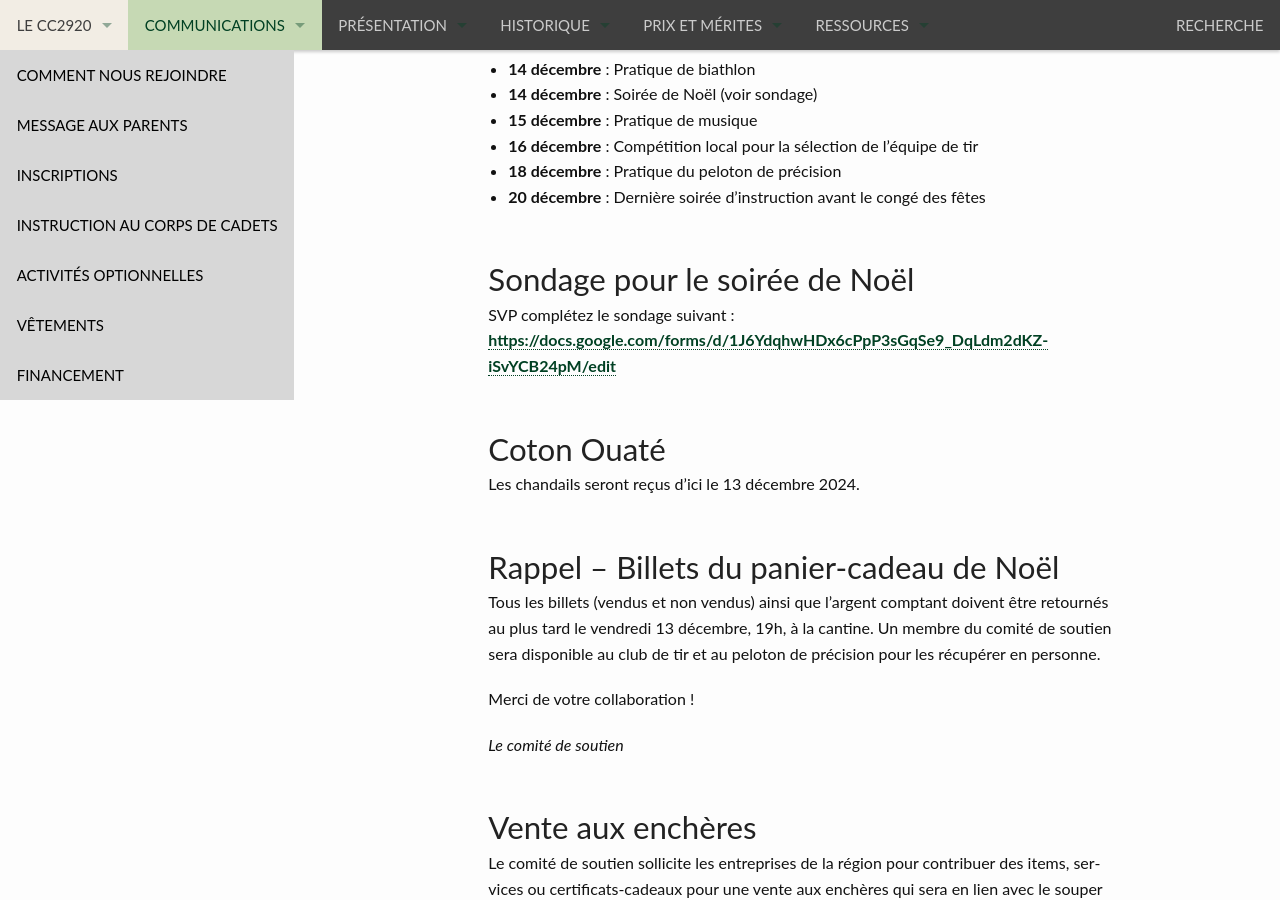
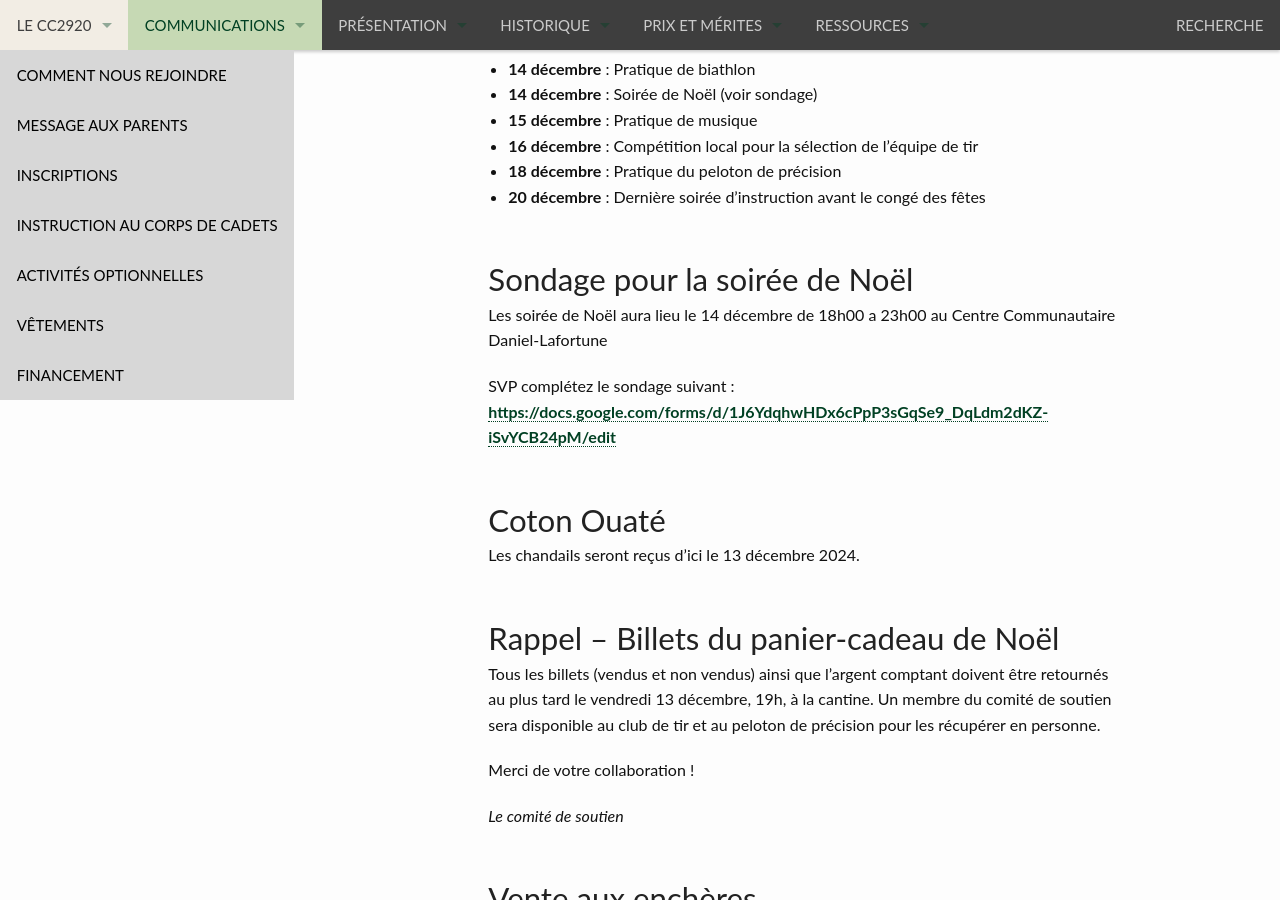
Before and after one commit to CC2920/web, a Jekyll site: the page built from _communications/messages.md, in a window 1280 px wide and 900 px high, scrolled down 777 px. Built offline with Jekyll 4.4.1, drawn with Linux system fonts in a browser that asks for light colours.

Commit message:
Update location

```diff
--- a/_communications/messages.md
+++ b/_communications/messages.md
@@ -29,7 +29,9 @@ layout: "messages"
 - **18 décembre** : Pratique du peloton de précision
 - **20 décembre** : Dernière soirée d'instruction avant le congé des fêtes
 
-## Sondage pour le soirée de Noël
+## Sondage pour la soirée de Noël
+
+Les soirée de Noël aura lieu le 14 décembre de 18h00 a 23h00 au Centre Communautaire Daniel-Lafortune
 
 SVP complétez le sondage suivant : <https://docs.google.com/forms/d/1J6YdqhwHDx6cPpP3sGqSe9_DqLdm2dKZ-iSvYCB24pM/edit>
 
```
